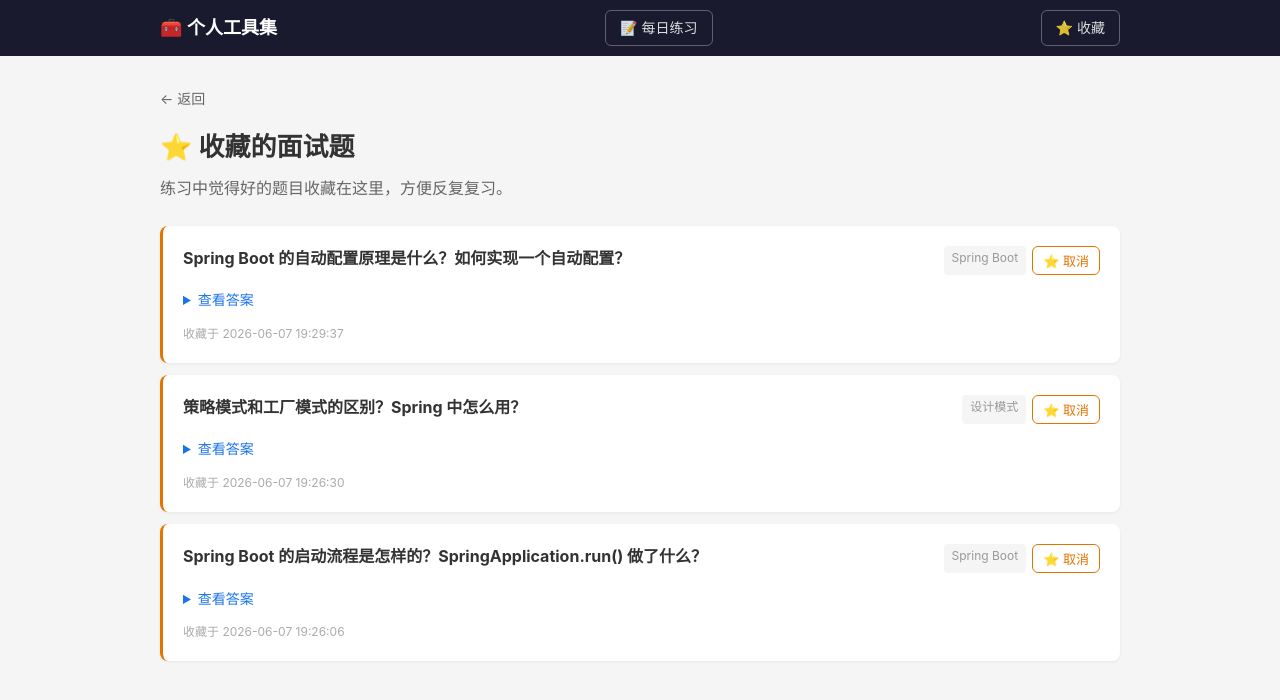
After one commit to dj080808/toolset, a Flask app: page /skillset/favorites in a window 1280 px wide. The commit adds this page. Shown: the top 700 px of the page. Run offline with Flask 3, Linux system fonts and the light colour scheme; data comes from the database, SQL or seed files in the repository; both versions use the stored data as it was after the commit.

Commit message:
增加收藏题目功能

```diff
--- a/db.py
+++ b/db.py
@@ -61,5 +61,13 @@ def init_db():
     except:
         pass
 
+    conn.executescript("""
+        CREATE TABLE IF NOT EXISTS favorite (
+            id INTEGER PRIMARY KEY AUTOINCREMENT,
+            entry_id INTEGER NOT NULL UNIQUE,
+            created_at TIMESTAMP DEFAULT CURRENT_TIMESTAMP,
+            FOREIGN KEY (entry_id) REFERENCES entry(id) ON DELETE CASCADE
+        );
+    """)
     conn.commit()
     conn.close()
--- a/static/style.css
+++ b/static/style.css
@@ -128,6 +128,11 @@ h1 { font-size: 26px; margin-bottom: 8px; }
 .btn-print { background: #fff; color: #555; border-color: #ccc; }
 .btn-print:hover { background: #f0f0f0; }
 
+/* 收藏按钮 */
+.btn-fav { color: #e37400; border-color: #e37400; }
+.btn-fav:hover { background: #fef7e0; }
+.review-fav { margin-bottom: 8px; }
+
 /* ========== 打印样式 ========== */
 @media print {
   /* 隐藏导航和交互元素 */
--- a/templates/base.html
+++ b/templates/base.html
@@ -11,6 +11,7 @@
         <div class="nav-inner">
             <a href="/" class="nav-brand">🧰 个人工具集</a>
             <a href="/skillset/practice" class="nav-practice">📝 每日练习</a>
+            <a href="/skillset/favorites" class="nav-practice">⭐ 收藏</a>
         </div>
     </nav>
     <main class="main">
--- /dev/null
+++ b/templates/skillset/favorites.html
@@ -0,0 +1,41 @@
+{% extends "base.html" %}
+{% block title %}收藏的面试题{% endblock %}
+{% block content %}
+<div class="container">
+    <a href="javascript:history.back()" class="back-link">← 返回</a>
+    <h1>⭐ 收藏的面试题</h1>
+    <p class="desc">练习中觉得好的题目收藏在这里，方便反复复习。</p>
+
+    {% if favorites %}
+    <div class="entry-list">
+        {% for e in favorites %}
+        <div class="entry-item interview-item">
+            <div class="entry-header">
+                <h3>{{ e.title }}</h3>
+                <div class="entry-actions">
+                    <span class="fav-stack">{{ e.stack_name }}</span>
+                    <form method="POST" action="{{ url_for('.favorite_toggle', entry_id=e.id) }}">
+                        <input type="hidden" name="ref" value="{{ url_for('.favorite_list') }}">
+                        <button type="submit" class="btn btn-sm btn-fav-active">⭐ 取消</button>
+                    </form>
+                </div>
+            </div>
+            <details class="interview-answer">
+                <summary>查看答案</summary>
+                <div class="entry-content md-body">{{ e.content | markdown | safe }}</div>
+            </details>
+            <div class="entry-meta">收藏于 {{ e.fav_at }}</div>
+        </div>
+        {% endfor %}
+    </div>
+    {% else %}
+    <p class="empty">还没有收藏的面试题。在答题练习或技术栈页面点击 ⭐ 即可收藏。</p>
+    {% endif %}
+</div>
+
+<style>
+.fav-stack { font-size: 12px; color: #999; background: #f5f5f5; padding: 2px 8px; border-radius: 4px; }
+.btn-fav-active { color: #e37400; border-color: #e37400; }
+.btn-fav-active:hover { background: #fef7e0; }
+</style>
+{% endblock %}
--- a/tools/skillset/models.py
+++ b/tools/skillset/models.py
@@ -131,3 +131,32 @@ class Entry:
             f"ORDER BY RANDOM() LIMIT ?",
             (*stack_ids, limit),
         ).fetchall()
+
+
+class Favorite:
+    @staticmethod
+    def add(entry_id):
+        db = get_db()
+        db.execute('INSERT OR IGNORE INTO favorite (entry_id) VALUES (?)', (entry_id,))
+        db.commit()
+
+    @staticmethod
+    def remove(entry_id):
+        db = get_db()
+        db.execute('DELETE FROM favorite WHERE entry_id = ?', (entry_id,))
+        db.commit()
+
+    @staticmethod
+    def is_favorited(entry_id):
+        db = get_db()
+        return db.execute('SELECT 1 FROM favorite WHERE entry_id = ?', (entry_id,)).fetchone() is not None
+
+    @staticmethod
+    def get_all():
+        db = get_db()
+        return db.execute(
+            'SELECT e.*, s.name as stack_name, f.created_at as fav_at '
+            'FROM favorite f JOIN entry e ON f.entry_id = e.id '
+            'JOIN stack s ON e.stack_id = s.id '
+            'ORDER BY f.created_at DESC'
+        ).fetchall()
--- a/tools/skillset/routes.py
+++ b/tools/skillset/routes.py
@@ -1,5 +1,5 @@
 from flask import Blueprint, render_template, request, redirect, url_for
-from .models import Tool, Stack, Entry
+from .models import Tool, Stack, Entry, Favorite
 
 bp = Blueprint("skillset", __name__, url_prefix="/skillset", template_folder="../../templates/skillset")
 
@@ -153,3 +153,27 @@ def practice_review():
     ids = list(answers.keys())
     questions = [q for q in (Entry.get_by_id(eid) for eid in ids) if q]
     return render_template("practice_review.html", questions=questions, answers=answers)
+
+
+# ==================== Favorites ====================
+
+@bp.route("/favorites")
+def favorite_list():
+    favorites = Favorite.get_all()
+    return render_template("favorites.html", favorites=favorites)
+
+
+@bp.route("/favorite/<int:entry_id>/toggle", methods=["POST"])
+def favorite_toggle(entry_id):
+    if Favorite.is_favorited(entry_id):
+        Favorite.remove(entry_id)
+        favorited = False
+    else:
+        Favorite.add(entry_id)
+        favorited = True
+    # AJAX request: return JSON
+    if request.headers.get('X-Requested-With') == 'XMLHttpRequest' or request.content_type == 'application/json':
+        return {"favorited": favorited}
+    # Form request: redirect back
+    ref = request.form.get("ref", url_for(".index"))
+    return redirect(ref)
```
Also changed, not shown: templates/skillset/practice_review.html (+13 -0 lines), templates/skillset/stack.html (+13 -0 lines), toolset.db.
